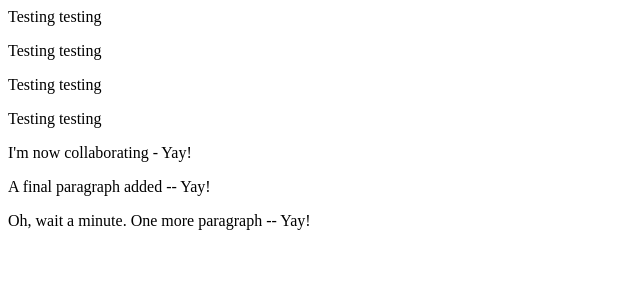
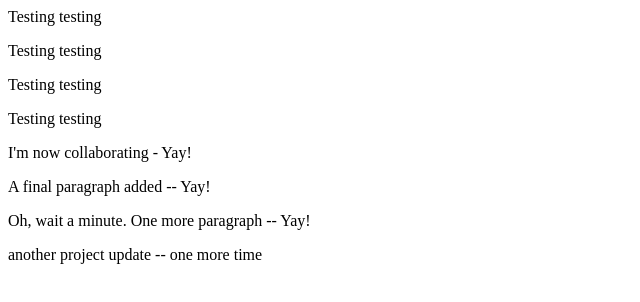
Before and after one commit to baaguilar/project-test, a plain HTML site: page index.html in a window 1280 px wide. Shown: the whole page, without its empty margins (0-640 px from the left). Drawn offline with Linux system fonts and the light colour scheme.

Commit message:
let's do this from PC

```diff
--- a/index.html
+++ b/index.html
@@ -9,5 +9,6 @@
         <p>I'm now collaborating - Yay!</p>
         <p>A final paragraph added -- Yay!</p>
         <p>Oh, wait a minute. One more paragraph -- Yay!</p>
+        <p>another project update -- one more time</p>
     </body>
 </html>
```
